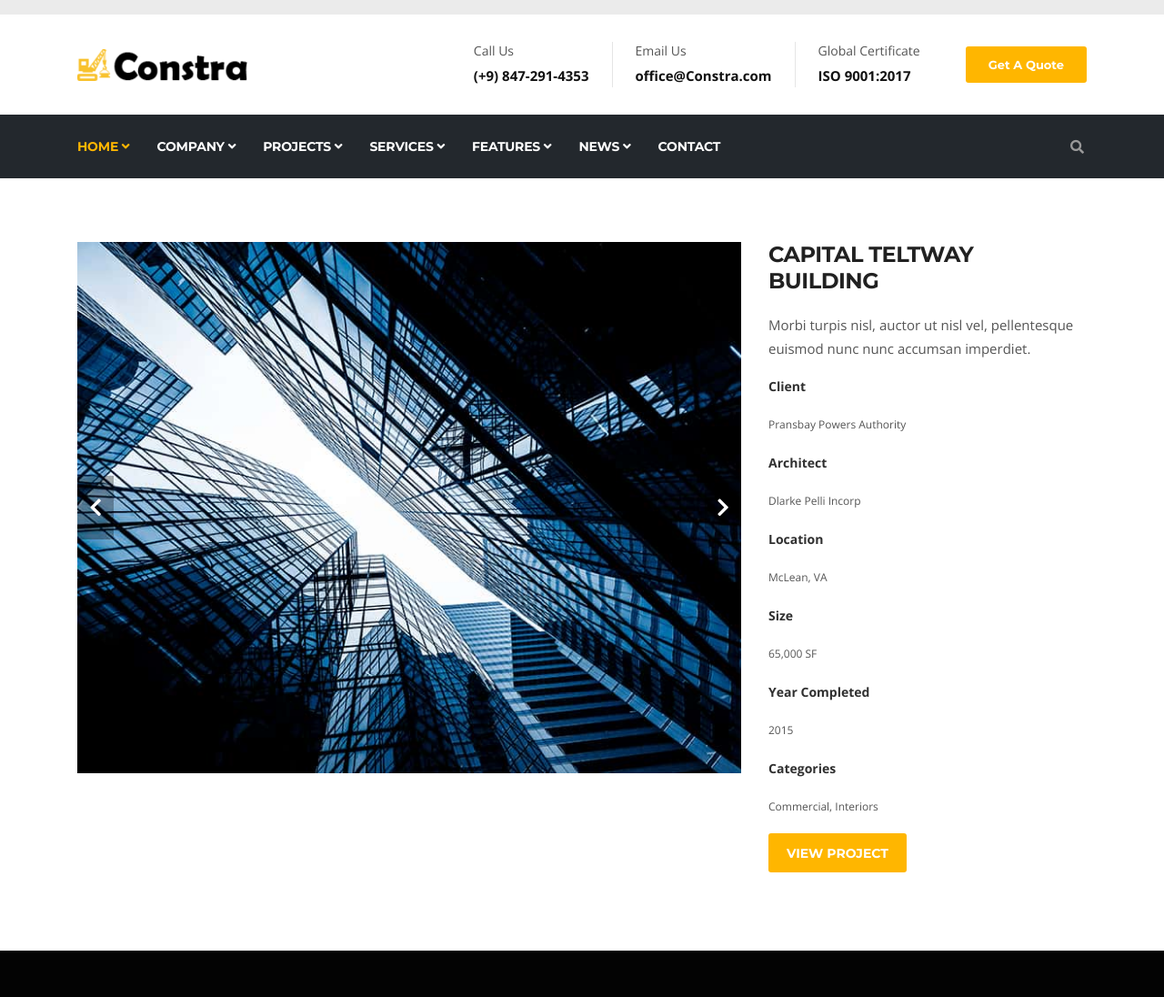
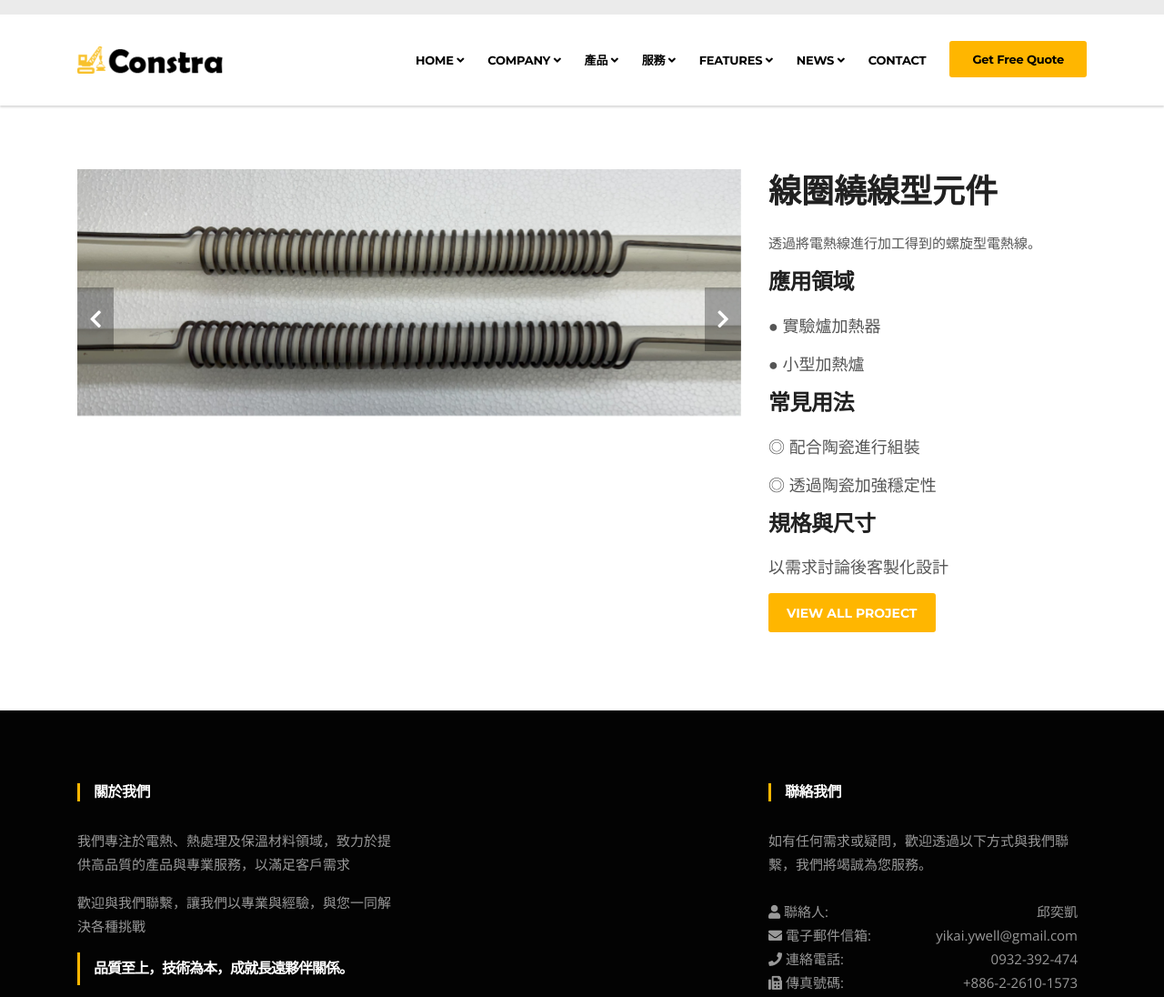
Before and after one commit to CHIU-YIKAI/constra-bootstrap-main, a website: page theme/productAlloySpiralElementOnCeramic.html in a window 1280 px wide. Shown: the top 1096 px of the page at 91% size. Drawn offline with nearby package versions, Linux system fonts and the light colour scheme; some packages are replaced by stand-ins of ours.

Commit message:
update AlloySpiralElementOnCeramic

```diff
--- a/source/scss/templates/_main.scss
+++ b/source/scss/templates/_main.scss
@@ -865,7 +865,7 @@
 }
 
 .project-info-content {
-  font-size: 12px;
+  font-size: 18px;
 }
 
 .project-info li {
--- a/theme/productAlloySpiralElementOnCeramic.html
+++ b/theme/productAlloySpiralElementOnCeramic.html
@@ -67,70 +67,31 @@ FACEBOOK: https://www.facebook.com/themefisher
     </div>
 
 <!-- Header start -->
-<header id="header" class="header-one">
-  <div class="bg-white">
-    <div class="container">
-      <div class="logo-area">
-          <div class="row align-items-center">
-            <div class="logo col-lg-3 text-center text-lg-left mb-3 mb-md-5 mb-lg-0">
-                <a class="d-block" href="index.html">
-                  <img loading="lazy" src="images/logo.png" alt="Constra">
-                </a>
-            </div><!-- logo end -->
-
-            <div class="col-lg-9 header-right">
-                <ul class="top-info-box">
-                  <li>
-                    <div class="info-box">
-                      <div class="info-box-content">
-                          <p class="info-box-title">Call Us</p>
-                          <p class="info-box-subtitle">(+9) 847-291-4353</p>
-                      </div>
-                    </div>
-                  </li>
-                  <li>
-                    <div class="info-box">
-                      <div class="info-box-content">
-                          <p class="info-box-title">Email Us</p>
-                          <p class="info-box-subtitle">office@Constra.com</p>
-                      </div>
-                    </div>
-                  </li>
-                  <li class="last">
-                    <div class="info-box last">
-                      <div class="info-box-content">
-                          <p class="info-box-title">Global Certificate</p>
-                          <p class="info-box-subtitle">ISO 9001:2017</p>
-                      </div>
-                    </div>
-                  </li>
-                  <li class="header-get-a-quote">
-                    <a class="btn btn-primary" href="contact.html">Get A Quote</a>
-                  </li>
-                </ul><!-- Ul end -->
-            </div><!-- header right end -->
-          </div><!-- logo area end -->
-
-      </div><!-- Row end -->
-    </div><!-- Container end -->
-  </div>
-
+<header id="header" class="header-two">
   <div class="site-navigation">
     <div class="container">
         <div class="row">
           <div class="col-lg-12">
-              <nav class="navbar navbar-expand-lg navbar-dark p-0">
+              <nav class="navbar navbar-expand-lg navbar-light p-0">
+
+                <div class="logo">
+                    <a class="d-block" href="index-2.html">
+                      <img loading="lazy" src="images/logo.png" alt="Constra">
+                      <!-- TODO - change Logo -->
+                    </a>
+                </div><!-- logo end -->
+
                 <button class="navbar-toggler" type="button" data-toggle="collapse" data-target=".navbar-collapse" aria-controls="navbar-collapse" aria-expanded="false" aria-label="Toggle navigation">
                     <span class="navbar-toggler-icon"></span>
                 </button>
 
                 <div id="navbar-collapse" class="collapse navbar-collapse">
-                    <ul class="nav navbar-nav mr-auto">
+                    <ul class="nav navbar-nav ml-auto align-items-center">
                       <li class="nav-item dropdown active">
                           <a href="#" class="nav-link dropdown-toggle" data-toggle="dropdown">Home <i class="fa fa-angle-down"></i></a>
                           <ul class="dropdown-menu" role="menu">
-                            <li class="active"><a href="index.html">Home One</a></li>
-                            <li><a href="index-2.html">Home Two</a></li>
+                            <li><a href="index.html">Home One</a></li>
+                            <li class="active"><a href="index-2.html">Home Two</a></li>
                           </ul>
                       </li>
 
@@ -146,18 +107,19 @@ FACEBOOK: https://www.facebook.com/themefisher
                       </li>
 
                       <li class="nav-item dropdown">
-                          <a href="#" class="nav-link dropdown-toggle" data-toggle="dropdown">Projects <i class="fa fa-angle-down"></i></a>
+                          <a href="#" class="nav-link dropdown-toggle" data-toggle="dropdown">產品 <i class="fa fa-angle-down"></i></a>
                           <ul class="dropdown-menu" role="menu">
-                            <li><a href="projects.html">Projects All</a></li>
-                            <li><a href="projects-single.html">Projects Single</a></li>
+                            <li><a href="products.html">產品清單</a></li>
                           </ul>
                       </li>
 
                       <li class="nav-item dropdown">
-                          <a href="#" class="nav-link dropdown-toggle" data-toggle="dropdown">Services <i class="fa fa-angle-down"></i></a>
+                          <a href="#" class="nav-link dropdown-toggle" data-toggle="dropdown">服務 <i class="fa fa-angle-down"></i></a>
                           <ul class="dropdown-menu" role="menu">
-                            <li><a href="services.html">Services All</a></li>
-                            <li><a href="service-single.html">Services Single</a></li>
+                            <li><a href="services.html">服務清單</a></li>
+                            <li><a href="serviceHeaterDesignProcess.html">電熱線加熱與加工</a></li>
+                            <li><a href="serviceDiffusionRepair.html">擴散爐維修</a></li>
+                            <li><a href="serviceRelatedRefer.html">相關諮詢</a></li>
                           </ul>
                       </li>
 
@@ -187,6 +149,10 @@ FACEBOOK: https://www.facebook.com/themefisher
                       </li>
 
                       <li class="nav-item"><a class="nav-link" href="contact.html">Contact</a></li>
+
+                      <li class="header-get-a-quote">
+                          <a class="btn btn-primary" href="contact.html">Get Free Quote</a>
+                      </li>
                     </ul>
                 </div>
               </nav>
@@ -194,17 +160,6 @@ FACEBOOK: https://www.facebook.com/themefisher
           <!--/ Col end -->
         </div>
         <!--/ Row end -->
-
-        <div class="nav-search">
-          <span id="search"><i class="fa fa-search"></i></span>
-        </div><!-- Search end -->
-
-        <div class="search-block" style="display: none;">
-          <label for="search-field" class="w-100 mb-0">
-            <input type="text" class="form-control" id="search-field" placeholder="Type what you want and enter">
-          </label>
-          <span class="search-close">&times;</span>
-        </div><!-- Site search end -->
     </div>
     <!--/ Container end -->
 
@@ -225,44 +180,34 @@ FACEBOOK: https://www.facebook.com/themefisher
           </div>
 
           <div class="item">
-            <img loading="lazy" class="img-fluid" src="images/projects/project1.jpg" alt="project-image" />
+            <img loading="lazy" class="img-fluid" src="images/projects/alloySpiralElementOnCeramic2.jpg" alt="project-image" />
           </div>
         </div><!-- Page slider end -->
       </div><!-- Slider col end -->
 
       <div class="col-lg-4 mt-5 mt-lg-0">
 
-        <h3 class="column-title mrt-0">Capital Teltway Building</h3>
-        <p>Morbi turpis nisl, auctor ut nisl vel, pellentesque euismod nunc nunc accumsan imperdiet.</p>
+        <h1 class="column-title mrt-0">線圈繞線型元件</h1>
+        <p>透過將電熱線進行加工得到的螺旋型電熱線。</p>
 
         <ul class="project-info list-unstyled">
           <li>
-            <p class="project-info-label">Client</p>
-            <p class="project-info-content">Pransbay Powers Authority</p>
+            <h3 class="column-title mrt-0">應用領域</h3>
+            <p class="project-info-content">● 實驗爐加熱器</p>
+            <p class="project-info-content">● 小型加熱爐</p>
           </li>
           <li>
-            <p class="project-info-label">Architect</p>
-            <p class="project-info-content">Dlarke Pelli Incorp</p>
+            <h3 class="column-title mrt-0">常見用法</h3>
+            <p class="project-info-content">◎ 配合陶瓷進行組裝</p>
+            <p class="project-info-content">◎ 透過陶瓷加強穩定性</p>
           </li>
           <li>
-            <p class="project-info-label">Location</p>
-            <p class="project-info-content">McLean, VA</p>
-          </li>
-          <li>
-            <p class="project-info-label">Size</p>
-            <p class="project-info-content">65,000 SF</p>
-          </li>
-          <li>
-            <p class="project-info-label">Year Completed</p>
-            <p class="project-info-content">2015</p>
-          </li>
-          <li>
-            <p class="project-info-label">Categories</p>
-            <p class="project-info-content">Commercial, Interiors</p>
+            <h3 class="column-title mrt-0">規格與尺寸</h3>
+            <p class="project-info-content">以需求討論後客製化設計</p>
           </li>
           <li>
             <p class="project-link">
-              <a class="btn btn-primary" target="_blank" href="#">View Project</a>
+              <a class="btn btn-primary" target="_blank" href="products.html">View All Project</a>
             </p>
           </li>
         </ul>
```
Also changed, not shown: source/productAlloySpiralElementOnCeramic.html (+13 -23 lines), theme/css/style.css, 1 other file.
